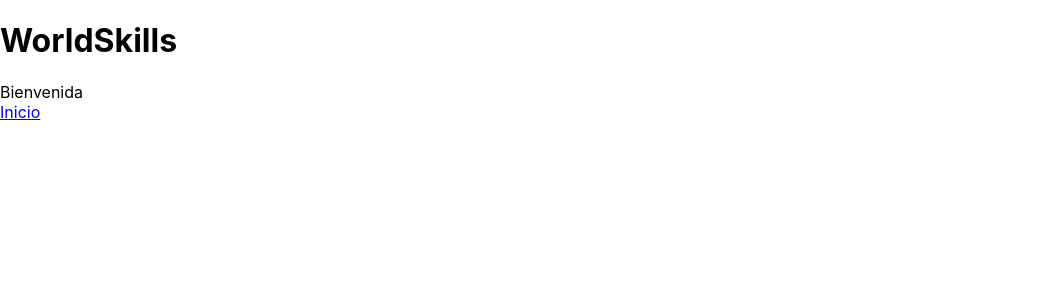
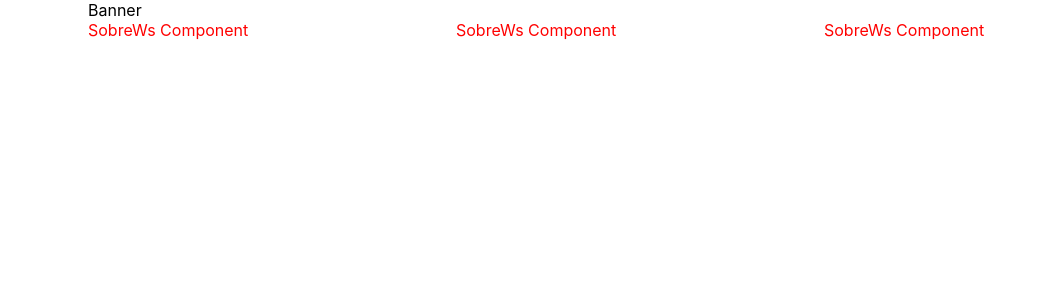
Before and after one commit to 4ndr3so/worldskills2022, a React (Create React App) app: page / in a window 1280 px wide. Shown: the top 300 px of the page, without its empty margins (0-1046 px from the left). Built offline with nearby package versions, Linux system fonts and the light colour scheme.

Commit message:
agregando componentes

```diff
--- a/generate-react-cli.json
+++ b/generate-react-cli.json
@@ -1,6 +1,6 @@
 {
   "usesTypeScript": false,
-  "usesCssModule": true,
+  "usesCssModule": false,
   "cssPreprocessor": "scss",
   "testLibrary": "Testing Library",
   "component": {
--- a/package.json
+++ b/package.json
@@ -14,6 +14,7 @@
     "react-dom": "^18.2.0",
     "react-router-dom": "^6.3.0",
     "react-scripts": "5.0.1",
+    "sass": "^1.54.9",
     "web-vitals": "^2.1.4"
   },
   "scripts": {
--- a/src/App.js
+++ b/src/App.js
@@ -9,13 +9,11 @@
 import Equipo from "./pages/Equipo";
 import Competencia from "./pages/Competencia";
 import NotFound from "./pages/NotFound";
-import { Grid } from "@mui/material";
+import { Container, Grid } from "@mui/material";
 
 function App() {
   return (
-    <Grid container >
-      <div>
-      <h1>WorldSkills</h1>
+    <Container >
       <Router>
         <Routes>
           <Route
@@ -29,8 +27,7 @@
           <Route path="*" element={<NotFound></NotFound>}></Route>
         </Routes>
       </Router>
-    </div>
-    </Grid>
+    </Container>
   );
 }
 
--- a/src/components/Banner/Banner.jsx
+++ b/src/components/Banner/Banner.jsx
@@ -3,7 +3,7 @@
 
 function Banner(props) {
   return (
-    <div>Banner</div>
+    <div className='full'>Banner</div>
   )
 }
 
--- /dev/null
+++ b/src/components/NoticiasHome/index.jsx
@@ -0,0 +1 @@
+export {default} from "./NoticiasHome"
--- a/src/components/SobreWS/SobreWS.module.scss
+++ b/src/components/SobreWS/SobreWS.module.scss
@@ -1 +1 @@
-.SobreWs {}
+.SobreWs {color:red}
--- /dev/null
+++ b/src/components/SobreWS/index.jsx
@@ -0,0 +1 @@
+export { default } from "./SobreWS"
--- a/src/pages/MainPage.jsx
+++ b/src/pages/MainPage.jsx
@@ -1,14 +1,28 @@
 import React from 'react'
 import PropTypes from 'prop-types'
 import { Link } from 'react-router-dom'
+import { Container, Grid } from '@mui/material'
+import Banner from './../components/Banner'
+import NoticiasHome from "../components/NoticiasHome"
+import SobreWS from "./../components/SobreWS"
 
 function MainPage(props) {
   return (
-    <div>
-        Bienvenida
-        <br></br>
-        <Link to="/">Inicio</Link>
-    </div>
+
+    <Container container direction="column" justify="center" className="full">
+
+          <Grid xs="12">
+              <Banner></Banner>
+          </Grid>
+          <Grid container>
+            <Grid xs="4"><SobreWS></SobreWS></Grid>
+            <Grid xs="4"><SobreWS></SobreWS></Grid>
+            <Grid xs="4"><SobreWS></SobreWS></Grid>
+
+          </Grid>
+
+    </Container>
+
   )
 }
 
```
Also changed, not shown: 1 other file (tests, documents, lock files or other folders).
